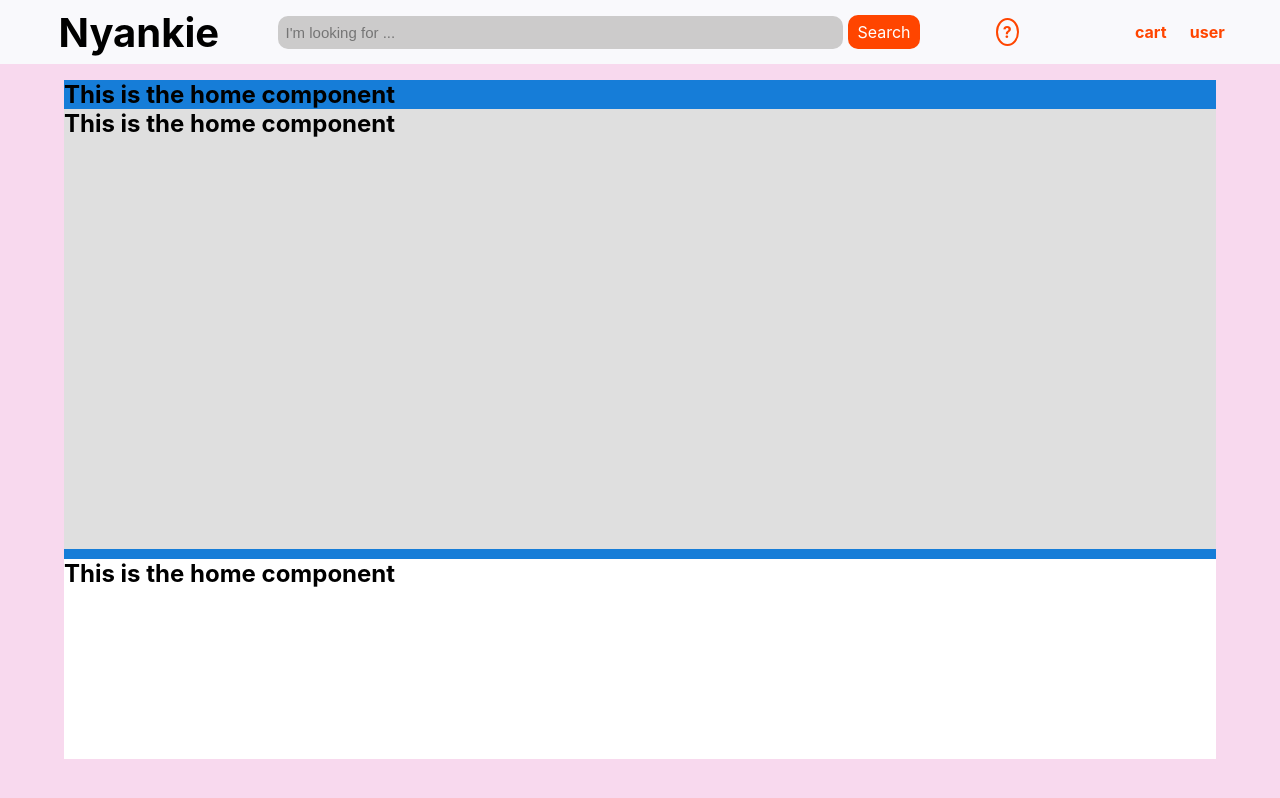
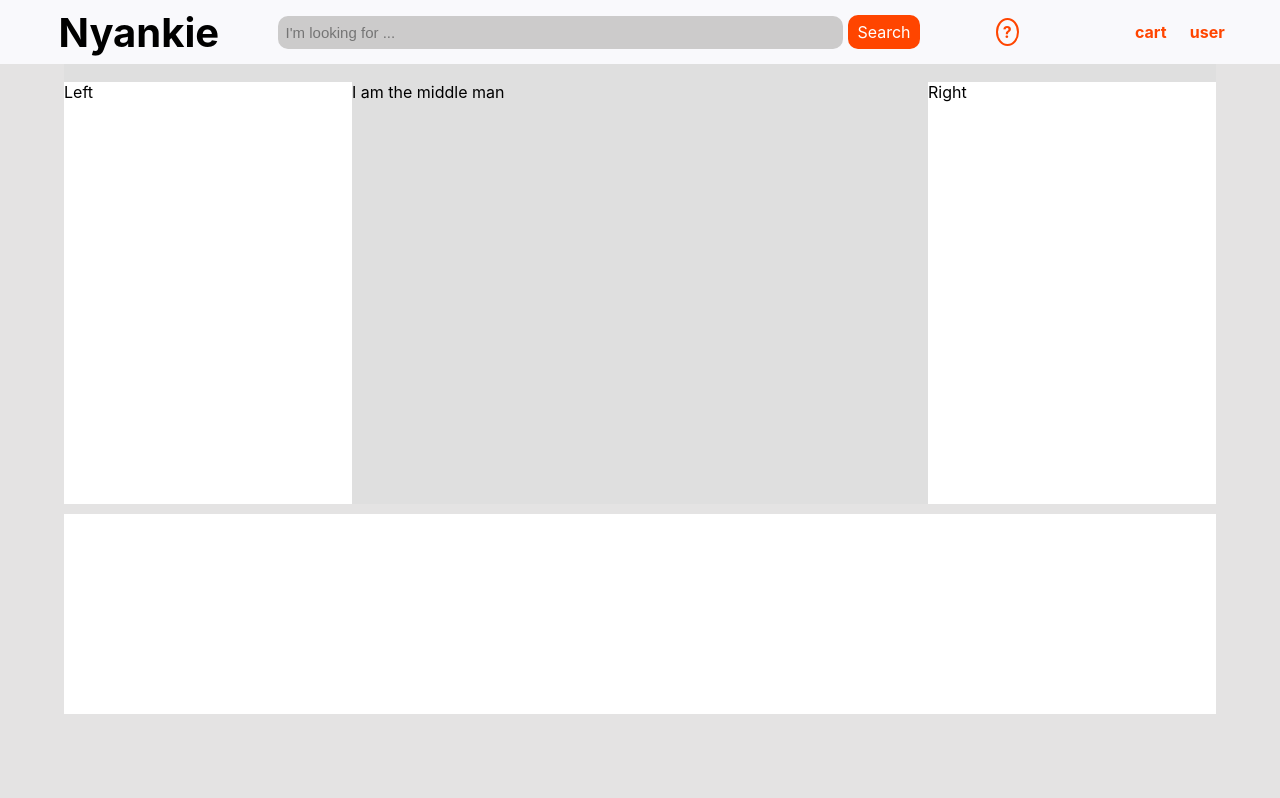
Before and after one commit to Williamdreams89/The-Nyankie-Store-With-React, a React (Create React App) app: page / in a window 1280 px wide. Built offline with nearby package versions, Linux system fonts and the light colour scheme.

Commit message:
Home layouting

```diff
--- a/src/Home.css
+++ b/src/Home.css
@@ -1,10 +1,11 @@
 
 
 .home__container{
+    display: flex;
+    flex-direction: column;
     width: 90%;
     height: 100%;
-    background-color: rgb(22, 125, 216);
-    margin: 1rem auto;
+    margin: auto;
 }
 
 .row1{
@@ -12,6 +13,20 @@
     background-color: rgb(223, 223, 223);
     height: 55vh;
     margin-bottom: 10px;
+    display: flex;
+    align-items: flex-end;
+    justify-content: space-between;
+}
+
+.sidebar{
+    width: 25%;
+    height: 96%;
+    background-color: #fff;
+}
+
+.middle__component{
+    width: 50%;
+    height: 96%;
 }
 
 .row2{
--- a/src/Home.js
+++ b/src/Home.js
@@ -5,12 +5,12 @@ function Home() {
   return (
     <div className='home'>
         <div className='home__container'>
-        <h2>This is the home component</h2>
         <div className='row1'>
-          <h2>This is the home component</h2>
+          <div className='sidebar left__sidebar'>Left</div>
+          <div className='middle__component'>I am the middle man</div>
+          <div className='sidebar right__sidebar'>Right</div>
         </div>
         <div className='row2'>
-          <h2>This is the home component</h2>
         </div>
         </div>
     </div>
--- a/src/index.css
+++ b/src/index.css
@@ -5,7 +5,7 @@ body {
     sans-serif;
   -webkit-font-smoothing: antialiased;
   -moz-osx-font-smoothing: grayscale;
-  background-color: rgb(248, 217, 238);
+    background-color: rgb(228, 227, 227);
 }
 
 code {
```
